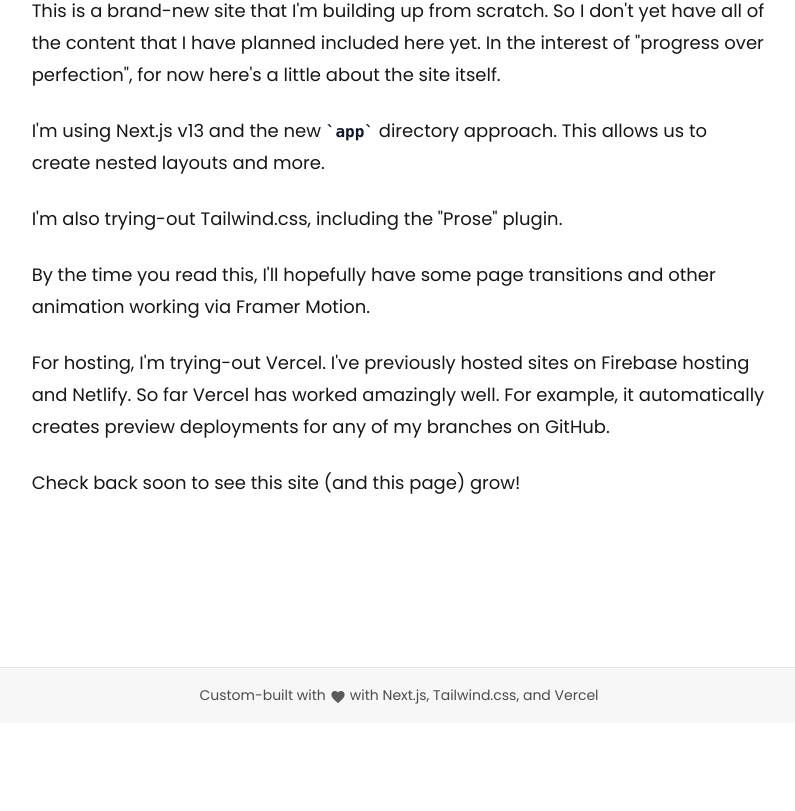
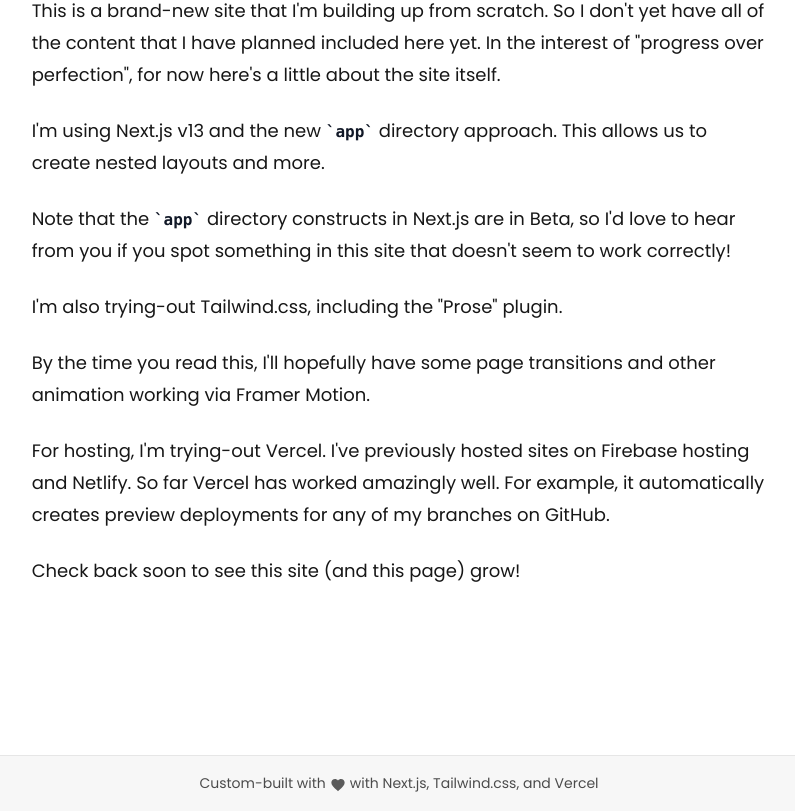
Before and after one commit to jasonkylefrank/jasonkylefrank.com, a Next.js app: page /about in a window 1280 px wide. Shown: the part 1005-1816 px from the top of the page, without its empty margins (241-1036 px from the left). Before the commit the page ends 1728 px from the top, so only its background shows below. Built offline with nearby package versions, Linux system fonts and the light colour scheme.

Commit message:
Updated About content

```diff
--- a/app/about/page.tsx
+++ b/app/about/page.tsx
@@ -50,16 +50,22 @@
       <div className="my-16 h-5" />
       <h3>About this site</h3>
       <p>
-        This is a brand-new site that I'm building up from scratch. So I don't
+        {`This is a brand-new site that I'm building up from scratch. So I don't
         yet have all of the content that I have planned included here yet. In
         the interest of "progress over perfection", for now here's a little
-        about the site itself.
+        about the site itself.`}
       </p>
       <p>
         {`I'm using Next.js v13 and the new `}
         <code>app</code>
         {` directory approach.  This allows us to create nested layouts
             and more.`}
+      </p>
+      <p>
+        {`Note that the `}
+        <code>app</code>
+        {` directory constructs in Next.js are in Beta, so I'd love to hear from you if
+          you spot something in this site that doesn't seem to work correctly!`}
       </p>
       <p>{`I'm also trying-out Tailwind.css, including the "Prose" plugin.`}</p>
       <p>{`By the time you read this, I'll hopefully have some page transitions and other animation working via Framer Motion.`}</p>
```
